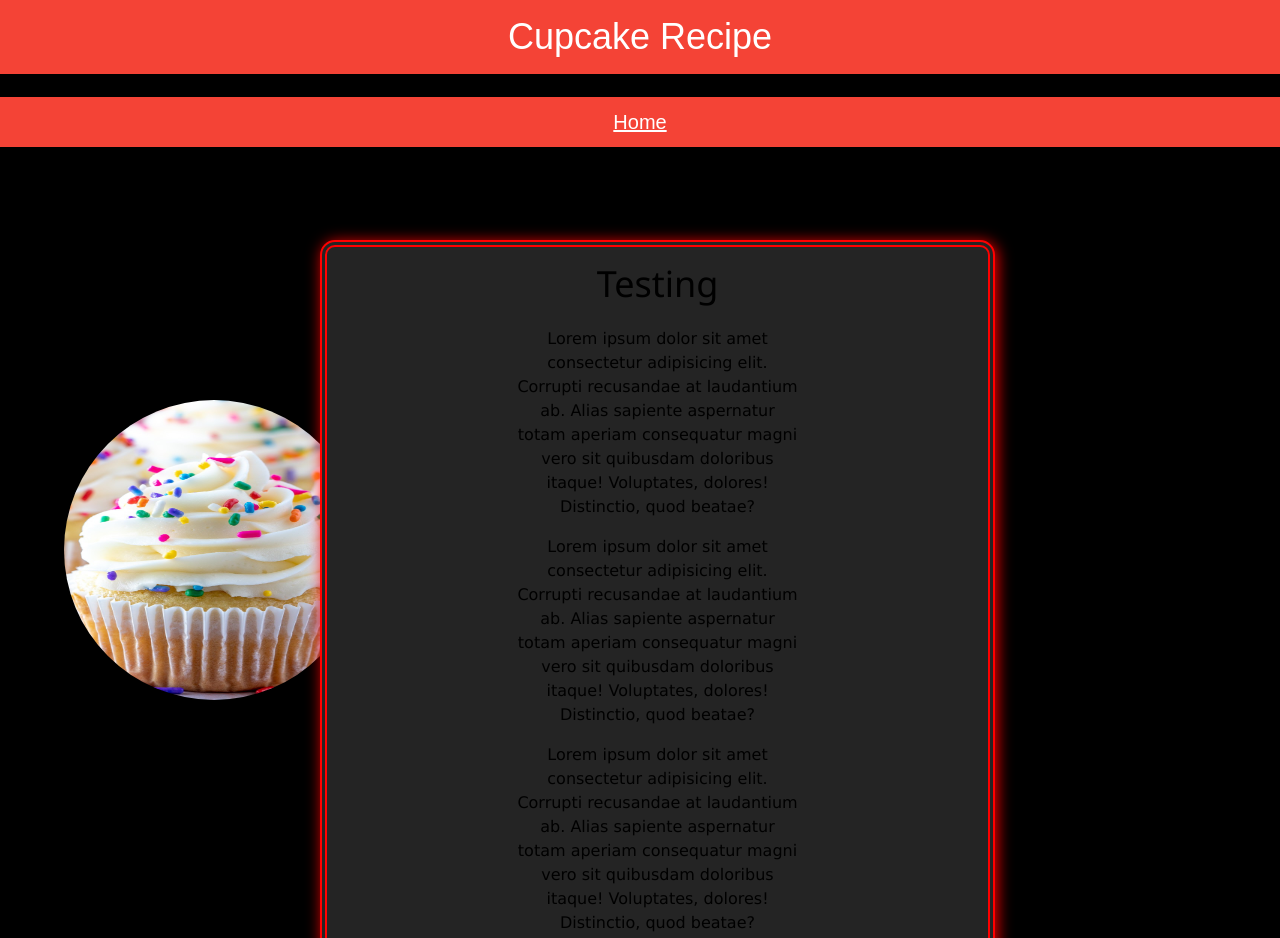
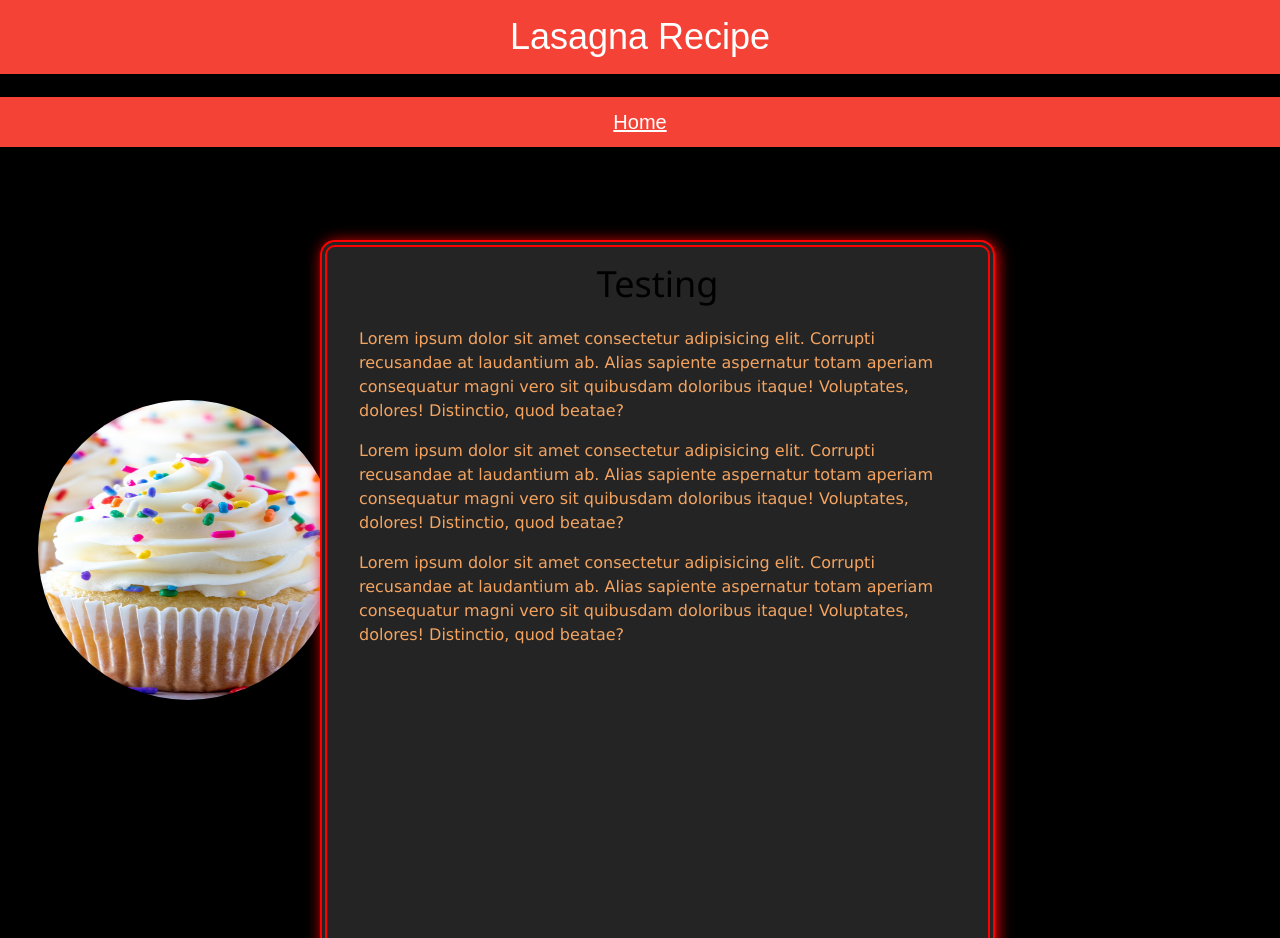
Before and after one commit to sh-islam/odin-recipes, a plain HTML site: page recipes/cupcake.html in a window 1280 px wide. Shown: the top 938 px of the page. Drawn offline with nearby package versions, Linux system fonts and the light colour scheme.

Commit message:
Back to top added and minor css changes

```diff
--- a/index.css
+++ b/index.css
@@ -51,16 +51,22 @@ body{
   width: 20em;
   border-radius: 50%;
   top: 50%;
-  left: 5%;
-  right: 5%;
+  left: 3%;
+}
+.round:hover {
+  height: 22em;
+  width: 22em
 }
 
 /* text in paragraphs */
 p{
-  padding-left: 25px;
-  padding-right: 25px;
+  padding-left: 2em;
+  padding-right: 2em;
   font-size: 16px;
+  color: sandybrown;
 }
+
+
 
 /*Stolen */
 
--- a/recipes/cupcake.html
+++ b/recipes/cupcake.html
@@ -9,7 +9,8 @@
     <title cas>Lasagna Recipes</title>
     <div class="w3-container w3-red">
         <div class = center>
-        <h1 class = "titleFont">Cupcake Recipe</h1>
+            <a id="top"></a>
+        <h1 class = "titleFont">Lasagna Recipe</h1>
         </div>
     </div>
     &nbsp;&nbsp;&nbsp;
@@ -23,18 +24,20 @@
 </head>
 <body>
     <div class="f-in">
-        <img class = "round" src = "../resources/cupcake.jpg">
+        <a href="#top">
+            <img class = "round" src = "../resources/cupcake.jpg" title="Back To Top">
+        </a>
         <div class = container>
 
             <div class = "center">
                 <h1>Testing</h1>
             </div>
-            <div class = "center">
+
                 <p>Lorem ipsum dolor sit amet consectetur adipisicing elit. Corrupti recusandae at laudantium ab. Alias sapiente aspernatur totam aperiam consequatur magni vero sit quibusdam doloribus itaque! Voluptates, dolores! Distinctio, quod beatae?</p>
                 <p>Lorem ipsum dolor sit amet consectetur adipisicing elit. Corrupti recusandae at laudantium ab. Alias sapiente aspernatur totam aperiam consequatur magni vero sit quibusdam doloribus itaque! Voluptates, dolores! Distinctio, quod beatae?</p>
                 <p>Lorem ipsum dolor sit amet consectetur adipisicing elit. Corrupti recusandae at laudantium ab. Alias sapiente aspernatur totam aperiam consequatur magni vero sit quibusdam doloribus itaque! Voluptates, dolores! Distinctio, quod beatae?</p>
 
-            </div>
+
 
         </div>
 
```
Also changed, not shown: index.html (+2 -0 lines), recipes/lasagna.html (+4 -2 lines), resources/theOdinProject.png (added), 1 other file.
